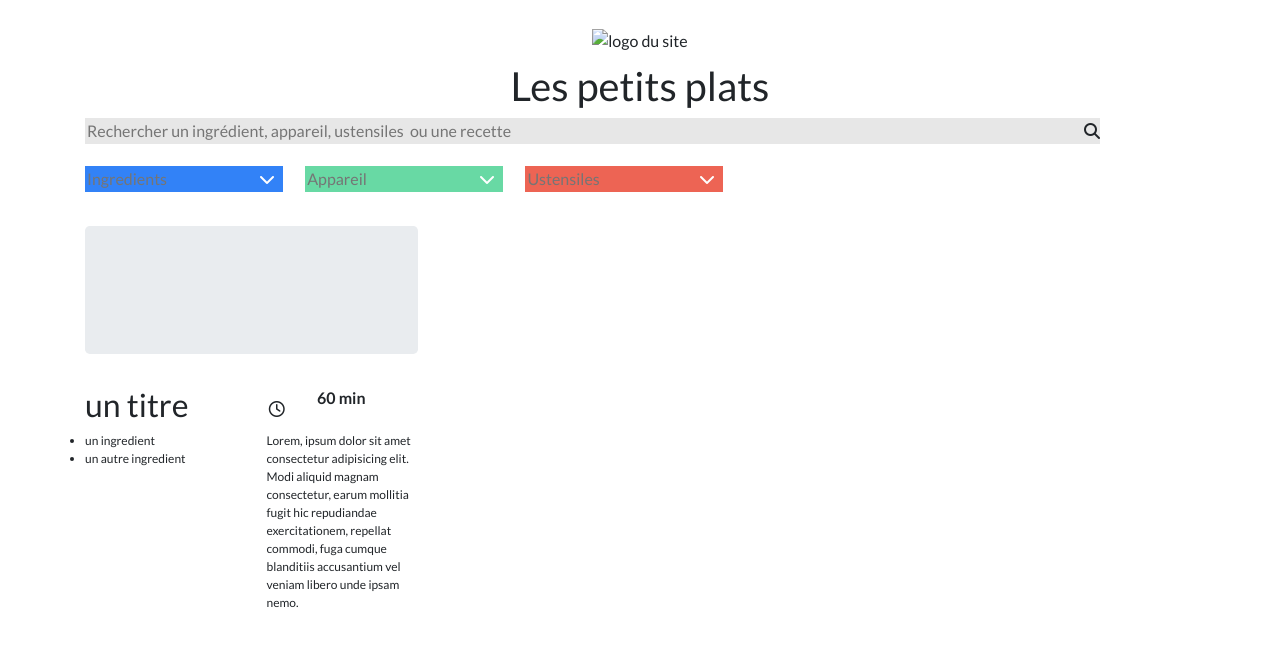
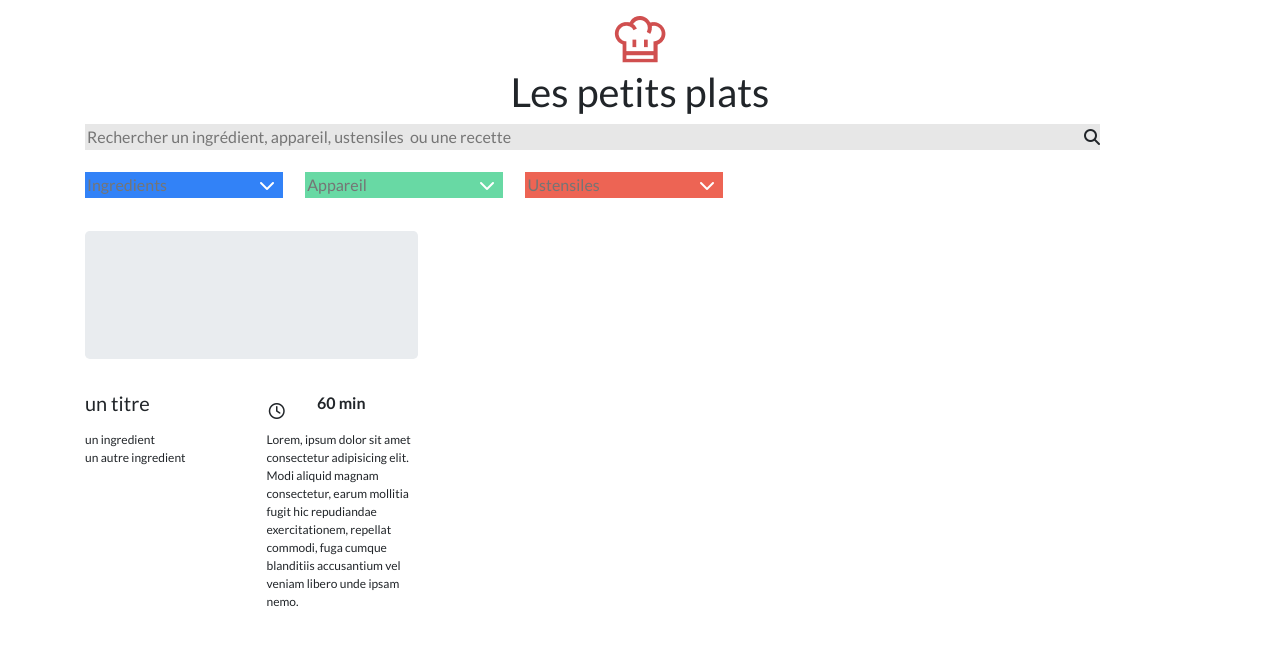
Before and after one commit to kevin63120/KevinDOBLER_7_12072021, a website built with Parcel: page index.html in a window 1280 px wide. Built offline with nearby package versions, Linux system fonts and the light colour scheme.

Commit message:
integration de la maquette

```diff
--- a/index.html
+++ b/index.html
@@ -16,7 +16,7 @@
     <header>
         <div class="header_logo-container">
             <div class="logo">
-                <img src="" alt="logo du site"  class="header_logo_item">
+                <img src="assets/pictures/logo.png" alt="logo du site"  class="header_logo_item">
             </div>
 
             <h1 class="header_title row">Les petits plats</h1>
@@ -65,7 +65,7 @@
 
                     <div class="cart_text-timerContainer row">
                         <div class="col-6" >
-                            <h2 class="cart_text-title ">un titre</h2>
+                            <h5 class="card-title ">un titre</h5>
                         </div>
                         <div class="col-6 row">
                             <i class="far fa-clock  col"></i>
@@ -75,11 +75,11 @@
                     </div>
                 </header>
                     <div class="cart_text-descriptionContainer row">
-                        <ul class="cart_text-ingredient col-6 ">
+                        <ul class="cart_text-ingredient list-unstyled col-6 ">
                             <li>un ingredient</li>
                             <li>un autre ingredient</li>
                         </ul>
-                        <p class="cart_text-description col ">Lorem, ipsum dolor sit amet consectetur adipisicing elit. Modi aliquid magnam consectetur, earum mollitia fugit hic repudiandae exercitationem, repellat commodi, fuga cumque blanditiis accusantium vel veniam libero unde ipsam nemo.</p>
+                        <p class="card-text col ">Lorem, ipsum dolor sit amet consectetur adipisicing elit. Modi aliquid magnam consectetur, earum mollitia fugit hic repudiandae exercitationem, repellat commodi, fuga cumque blanditiis accusantium vel veniam libero unde ipsam nemo.</p>
                     </div>
 
             </div>
```
Also changed, not shown: dist/index.html, dist/logo.33f9e146.png (added), 4 other files.
